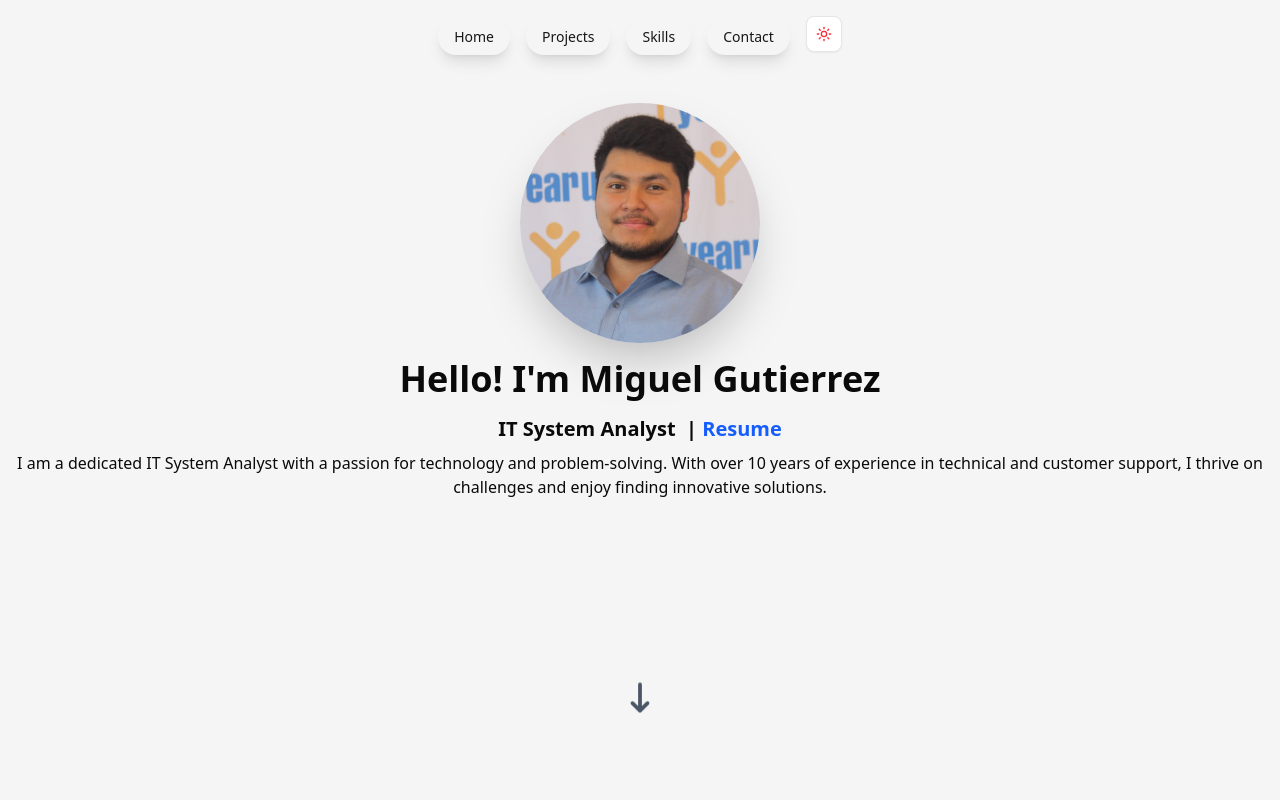
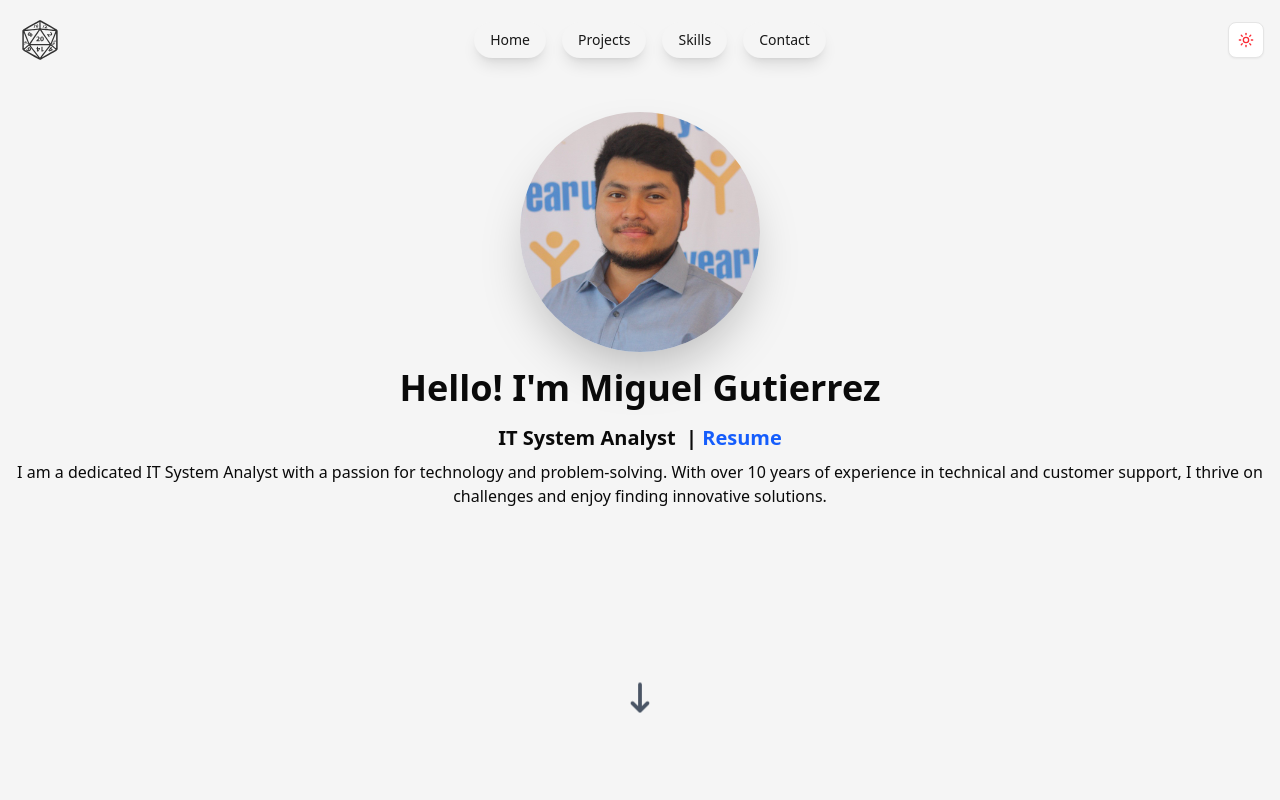
Before and after one commit to miguelgutierrez2017/gmiguel.com, a Next.js app in the folder gmiguel.com/: page / in a window 1280 px wide. Shown: the top 800 px of the page. Built offline with nearby package versions, Linux system fonts and the light colour scheme.

Commit message:
Refactor header layout to include Dice component and navigation, update theme provider import, and change page title

```diff
--- a/gmiguel.com/src/app/layout.js
+++ b/gmiguel.com/src/app/layout.js
@@ -1,6 +1,6 @@
 import { Geist, Geist_Mono } from "next/font/google";
 import "./globals.css";
-import { ThemeProvider } from "@/components/theme.js";
+import { ThemeProvider } from "next-themes";
 
 const geistSans = Geist({
   variable: "--font-geist-sans",
@@ -13,7 +13,7 @@ const geistMono = Geist_Mono({
 });
 
 export const metadata = {
-  title: "Create Next App",
+  title: "Miguel Gutierrez",
   description: "Generated by create next app",
 };
 
--- a/gmiguel.com/src/components/header.js
+++ b/gmiguel.com/src/components/header.js
@@ -1,51 +1,24 @@
-import { Button, buttonVariants } from "./ui/button";
-import Link from "next/link";
-import { cn } from "@/lib/utils";
+"use client"; // Add this directive at the top
+
 import { ModeToggle } from "./darkmode";
+import Dice from "./dice"; // Import the Dice component
+import Navigation from "./navbuttons.js"; // Import the Navigation component
 
 export default function Header() {
   return (
-    <header className="flex items-center justify-center p-4 bg-secondary text-red-500 dark:text-blue-500">
-      <h1 className="text-2xl font-bold"></h1>
-      <nav className="space-x-4">
-        <Link
-          href="#about"
-          className={cn(
-            buttonVariants({ variant: "default" }),
-            "hover:bg-blue-600 shadow-lg rounded-3xl hover:rounded-xl transition-all duration-300 ease-linear cursor-pointer"
-          )}
-        >
-          Home
-        </Link>
-        <Link
-          href="#projects"
-          className={cn(
-            buttonVariants({ variant: "default" }),
-            "hover:bg-blue-600 shadow-lg rounded-3xl hover:rounded-xl transition-all duration-300 ease-linear cursor-pointer"
-          )}
-        >
-          Projects
-        </Link>
-        <Link
-          href="#contact"
-          className={cn(
-            buttonVariants({ variant: "default" }),
-            "hover:bg-blue-600 shadow-lg rounded-3xl hover:rounded-xl transition-all duration-300 ease-linear cursor-pointer"
-          )}
-        >
-          Skills
-        </Link>
-        <Link
-          href="#skills"
-          className={cn(
-            buttonVariants({ variant: "default" }),
-            "hover:bg-blue-600 shadow-lg rounded-3xl hover:rounded-xl transition-all duration-300 ease-linear cursor-pointer"
-          )}
-        >
-          Contact
-        </Link>
+    <header className="flex items-center justify-between p-4 bg-secondary text-red-500 dark:text-blue-500">
+      {/* Dice on the left */}
+      <div className="flex-shrink-0">
+        <Dice />
+      </div>
+
+      {/* Navigation in the center */}
+      <Navigation />
+
+      {/* Mode toggle on the right */}
+      <div className="flex-shrink-0">
         <ModeToggle />
-      </nav>
+      </div>
     </header>
   );
 }
--- /dev/null
+++ b/gmiguel.com/src/components/navbuttons.js
@@ -0,0 +1,48 @@
+"use client"; // Add this directive at the top
+
+import Link from "next/link";
+import { cn } from "@/lib/utils";
+import { buttonVariants } from "./ui/button";
+
+export default function Navigation() {
+  return (
+    <nav className="flex-1 flex justify-center space-x-4">
+      <Link
+        href="#about"
+        className={cn(
+          buttonVariants({ variant: "default" }),
+          "hover:bg-blue-600 shadow-lg rounded-3xl hover:rounded-xl transition-all duration-300 ease-linear cursor-pointer"
+        )}
+      >
+        Home
+      </Link>
+      <Link
+        href="#projects"
+        className={cn(
+          buttonVariants({ variant: "default" }),
+          "hover:bg-blue-600 shadow-lg rounded-3xl hover:rounded-xl transition-all duration-300 ease-linear cursor-pointer"
+        )}
+      >
+        Projects
+      </Link>
+      <Link
+        href="#skills"
+        className={cn(
+          buttonVariants({ variant: "default" }),
+          "hover:bg-blue-600 shadow-lg rounded-3xl hover:rounded-xl transition-all duration-300 ease-linear cursor-pointer"
+        )}
+      >
+        Skills
+      </Link>
+      <Link
+        href="#contact"
+        className={cn(
+          buttonVariants({ variant: "default" }),
+          "hover:bg-blue-600 shadow-lg rounded-3xl hover:rounded-xl transition-all duration-300 ease-linear cursor-pointer"
+        )}
+      >
+        Contact
+      </Link>
+    </nav>
+  );
+}
```
